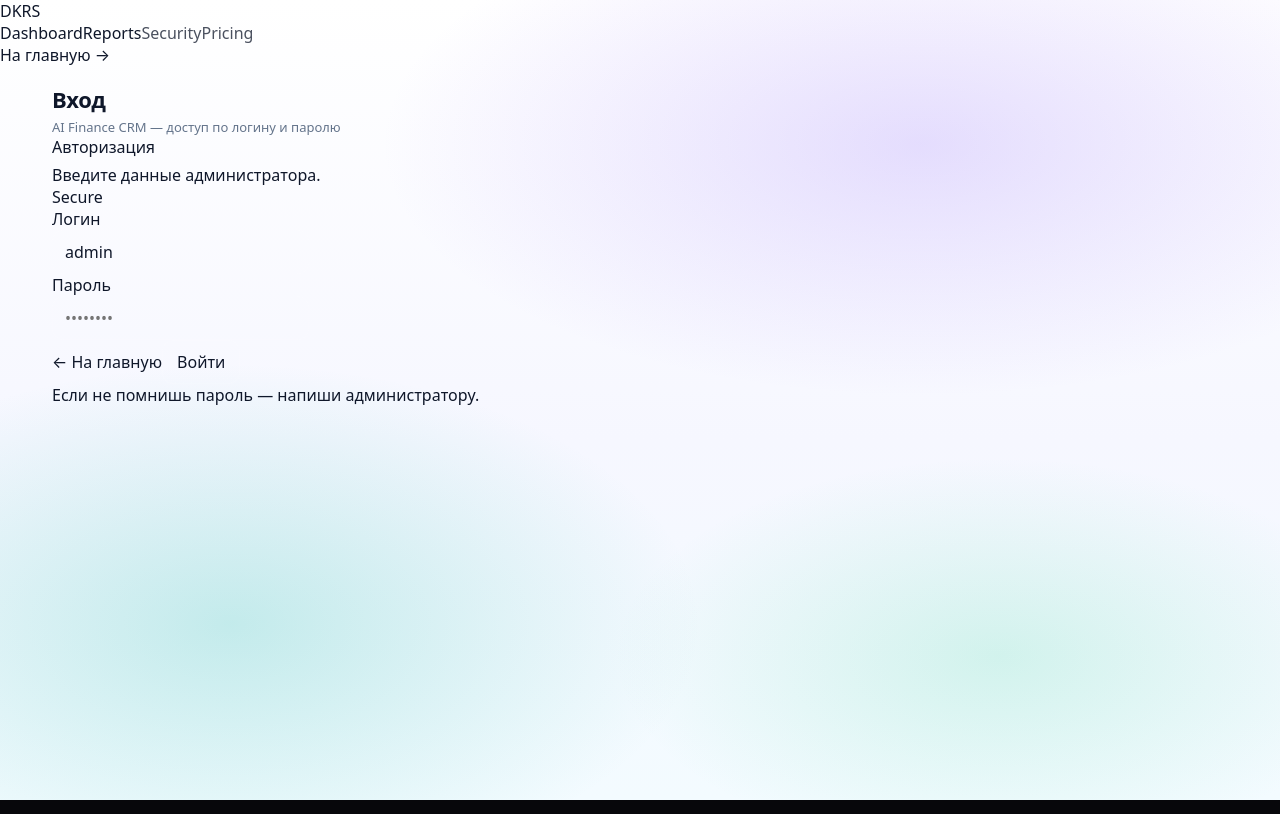
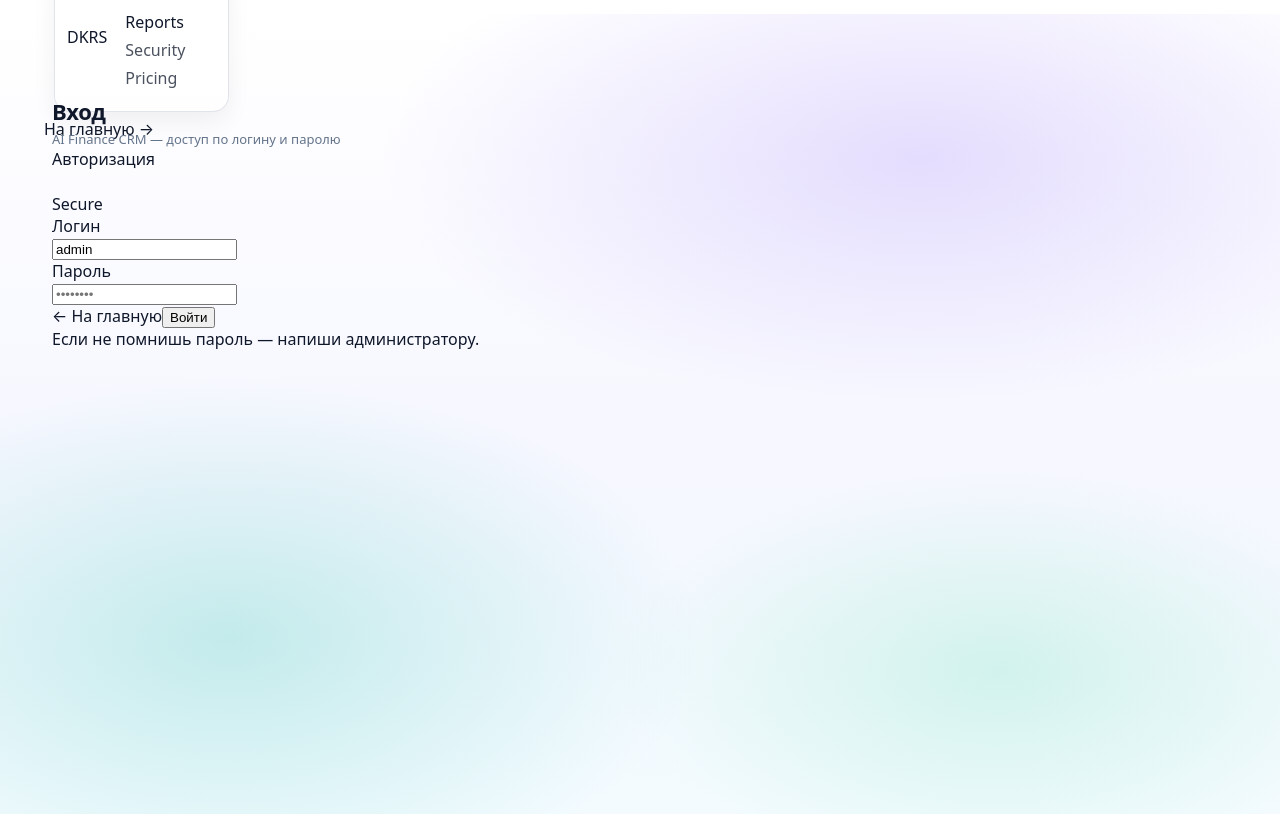
Before and after one commit to erikdkrs-cloud/ai-finance-crm-sync, a Next.js app: page /login in a window 1280 px wide. Built offline with nearby package versions, Linux system fonts and the light colour scheme.

Commit message:
Update globals.css

```diff
--- a/styles/globals.css
+++ b/styles/globals.css
@@ -1,64 +1,241 @@
 /* styles/globals.css */
+@import "./dkrs-theme.css";
 
-:root {
-  color-scheme: dark;
+* { box-sizing: border-box; }
+html, body { padding: 0; margin: 0; }
+a { color: inherit; text-decoration: none; }
+
+::selection { background: rgba(20,184,166,0.25); }
+
+.dkrs-app {
+  display: grid;
+  grid-template-columns: var(--sidebar-w) 1fr;
+  min-height: 100vh;
 }
 
-html, body {
-  padding: 0;
-  margin: 0;
-  width: 100%;
-  overflow-x: hidden;
+.dkrs-main {
+  min-width: 0;
 }
 
-body {
-  background: #07070b;
-  color: rgba(255,255,255,0.92);
-  font-family: ui-sans-serif, system-ui, -apple-system, Segoe UI, Roboto, Arial, "Apple Color Emoji","Segoe UI Emoji";
+.dkrs-topbar {
+  height: var(--topbar-h);
+  display: flex;
+  align-items: center;
+  justify-content: space-between;
+  gap: 14px;
+  padding: 14px var(--pad);
+  margin: 14px var(--pad) 0;
 }
 
-* { box-sizing: border-box; }
-
-a { color: inherit; text-decoration: none; }
-
-button, input, select, textarea {
-  font: inherit;
-  color: inherit;
+.dkrs-topbarInner {
+  width: 100%;
+  display: flex;
+  align-items: center;
+  justify-content: space-between;
+  gap: 14px;
 }
 
-img { max-width: 100%; height: auto; }
-
-::selection {
-  background: rgba(46, 242, 226, 0.22);
+.dkrs-topbarLeft {
+  display:flex;
+  align-items:center;
+  gap: 12px;
+  min-width: 0;
 }
 
-/* Make default form controls consistent */
-button {
-  border: 1px solid rgba(255,255,255,0.10);
-  background: rgba(255,255,255,0.04);
-  border-radius: 12px;
-  padding: 10px 14px;
-  cursor: pointer;
-  transition: 160ms ease;
+.dkrs-topbarTitle {
+  display:flex;
+  flex-direction:column;
+  min-width:0;
 }
 
-button:hover {
-  border-color: rgba(255,255,255,0.16);
-  transform: translateY(-1px);
+.dkrs-topbarRight {
+  display:flex;
+  align-items:center;
+  gap: 10px;
 }
 
-button:active { transform: translateY(0px); }
-
-input, select, textarea {
-  border: 1px solid rgba(255,255,255,0.10);
-  background: rgba(255,255,255,0.03);
-  border-radius: 12px;
-  padding: 10px 12px;
-  outline: none;
-  transition: 160ms ease;
+/* Sidebar */
+.dkrs-sidebar {
+  position: sticky;
+  top: 0;
+  height: 100vh;
+  padding: 14px 10px;
 }
 
-input:focus, select:focus, textarea:focus {
-  border-color: rgba(46,242,226,0.45);
-  box-shadow: 0 0 0 3px rgba(46,242,226,0.16);
+.dkrs-sidebarPanel {
+  height: calc(100vh - 28px);
+  border-radius: 24px;
+  border: 1px solid rgba(148,163,184,0.30);
+  background: rgba(255,255,255,0.60);
+  backdrop-filter: blur(14px);
+  -webkit-backdrop-filter: blur(14px);
+  box-shadow: 0 18px 60px rgba(15,23,42,0.08);
+  overflow: hidden;
+  display: flex;
+  flex-direction: column;
+
+  width: var(--sidebar-w);
+  transition: width .18s ease;
 }
+
+.dkrs-sidebarPanel:hover { width: var(--sidebar-w-open); }
+
+.dkrs-brand {
+  display:flex;
+  align-items:center;
+  gap: 10px;
+  padding: 12px 12px;
+  margin: 10px 10px 6px;
+  border-radius: 16px;
+  border: 1px solid rgba(148,163,184,0.28);
+  background: rgba(255,255,255,0.65);
+  box-shadow: 0 10px 24px rgba(15,23,42,0.06);
+}
+
+.dkrs-brandMark {
+  width: 28px; height: 28px;
+  border-radius: 10px;
+  background: radial-gradient(16px 16px at 30% 30%, rgba(255,255,255,0.95), rgba(255,255,255,0.20)),
+              linear-gradient(135deg, rgba(20,184,166,1), rgba(167,139,250,0.90));
+  box-shadow: 0 14px 28px rgba(20,184,166,0.18);
+}
+
+.dkrs-brandText {
+  font-weight: 900;
+  letter-spacing: -0.02em;
+  white-space: nowrap;
+  overflow: hidden;
+  text-overflow: ellipsis;
+  opacity: 0;
+  transform: translateX(-6px);
+  transition: opacity .18s ease, transform .18s ease;
+}
+
+.dkrs-sidebarPanel:hover .dkrs-brandText {
+  opacity: 1;
+  transform: translateX(0);
+}
+
+.dkrs-nav {
+  padding: 8px 8px 10px;
+  display:flex;
+  flex-direction:column;
+  gap: 6px;
+}
+
+.dkrs-navItem {
+  display:flex;
+  align-items:center;
+  gap: 12px;
+  padding: 10px 12px;
+  border-radius: 16px;
+  border: 1px solid transparent;
+  color: rgba(15,23,42,0.78);
+  background: transparent;
+  cursor: pointer;
+  user-select: none;
+  transition: background .14s ease, border-color .14s ease, transform .14s ease;
+}
+
+.dkrs-navItem:hover {
+  background: rgba(20,184,166,0.06);
+  border-color: rgba(148,163,184,0.20);
+}
+
+.dkrs-navItemActive {
+  background: linear-gradient(135deg, rgba(20,184,166,0.18), rgba(52,211,153,0.12));
+  border-color: rgba(20,184,166,0.25);
+}
+
+.dkrs-navIcon {
+  width: 28px; height: 28px;
+  border-radius: 12px;
+  border: 1px solid rgba(148,163,184,0.28);
+  background: rgba(255,255,255,0.70);
+  display:flex;
+  align-items:center;
+  justify-content:center;
+  box-shadow: 0 10px 24px rgba(15,23,42,0.06);
+  flex: 0 0 auto;
+}
+
+.dkrs-navLabel {
+  font-weight: 800;
+  font-size: 13px;
+  white-space: nowrap;
+  opacity: 0;
+  transform: translateX(-6px);
+  transition: opacity .18s ease, transform .18s ease;
+}
+
+.dkrs-sidebarPanel:hover .dkrs-navLabel {
+  opacity: 1;
+  transform: translateX(0);
+}
+
+.dkrs-sidebarFooter {
+  margin-top: auto;
+  padding: 10px;
+}
+
+.dkrs-footerCard {
+  border: 1px solid rgba(148,163,184,0.28);
+  background: rgba(255,255,255,0.62);
+  border-radius: 18px;
+  padding: 10px;
+  display:flex;
+  align-items:center;
+  justify-content: space-between;
+  gap: 10px;
+  box-shadow: 0 12px 26px rgba(15,23,42,0.06);
+}
+
+.dkrs-themeToggle {
+  display:flex;
+  align-items:center;
+  gap: 8px;
+}
+
+.dkrs-small {
+  font-size: 12px;
+  color: rgba(100,116,139,0.85);
+  font-weight: 800;
+  white-space: nowrap;
+  opacity: 0;
+  transform: translateX(-6px);
+  transition: opacity .18s ease, transform .18s ease;
+}
+
+.dkrs-sidebarPanel:hover .dkrs-small {
+  opacity: 1;
+  transform: translateX(0);
+}
+
+/* Mobile drawer */
+.dkrs-overlay {
+  position: fixed;
+  inset: 0;
+  background: rgba(15,23,42,0.25);
+  backdrop-filter: blur(6px);
+  -webkit-backdrop-filter: blur(6px);
+  z-index: 50;
+}
+
+.dkrs-drawer {
+  position: fixed;
+  inset: 0 auto 0 0;
+  width: 280px;
+  padding: 14px 10px;
+  z-index: 60;
+}
+
+.dkrs-drawer .dkrs-sidebarPanel { width: 100% !important; }
+.dkrs-drawer .dkrs-brandText,
+.dkrs-drawer .dkrs-navLabel,
+.dkrs-drawer .dkrs-small { opacity: 1 !important; transform: none !important; }
+
+@media (max-width: 920px) {
+  .dkrs-app { grid-template-columns: 1fr; }
+  .dkrs-sidebar { display: none; }
+  .dkrs-topbar { margin-left: 14px; margin-right: 14px; padding-left: 14px; padding-right: 14px; }
+}
```
